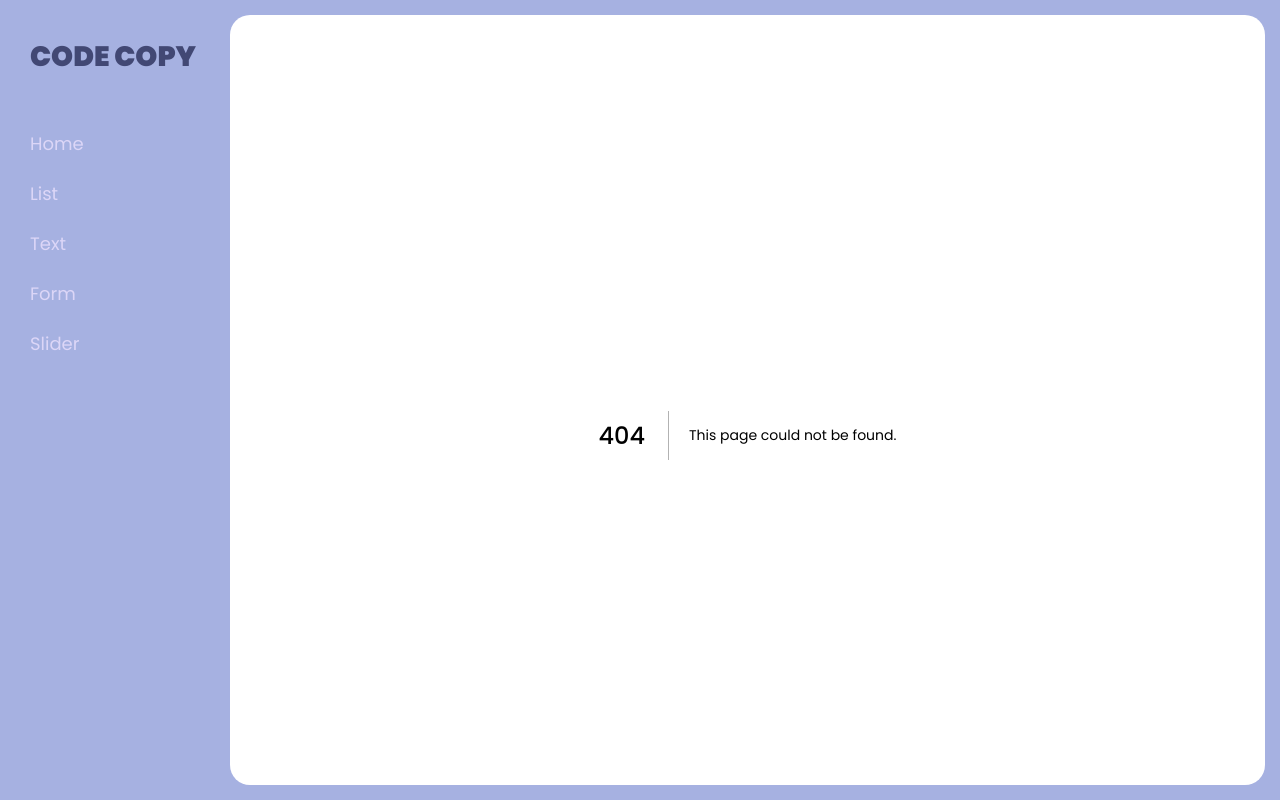
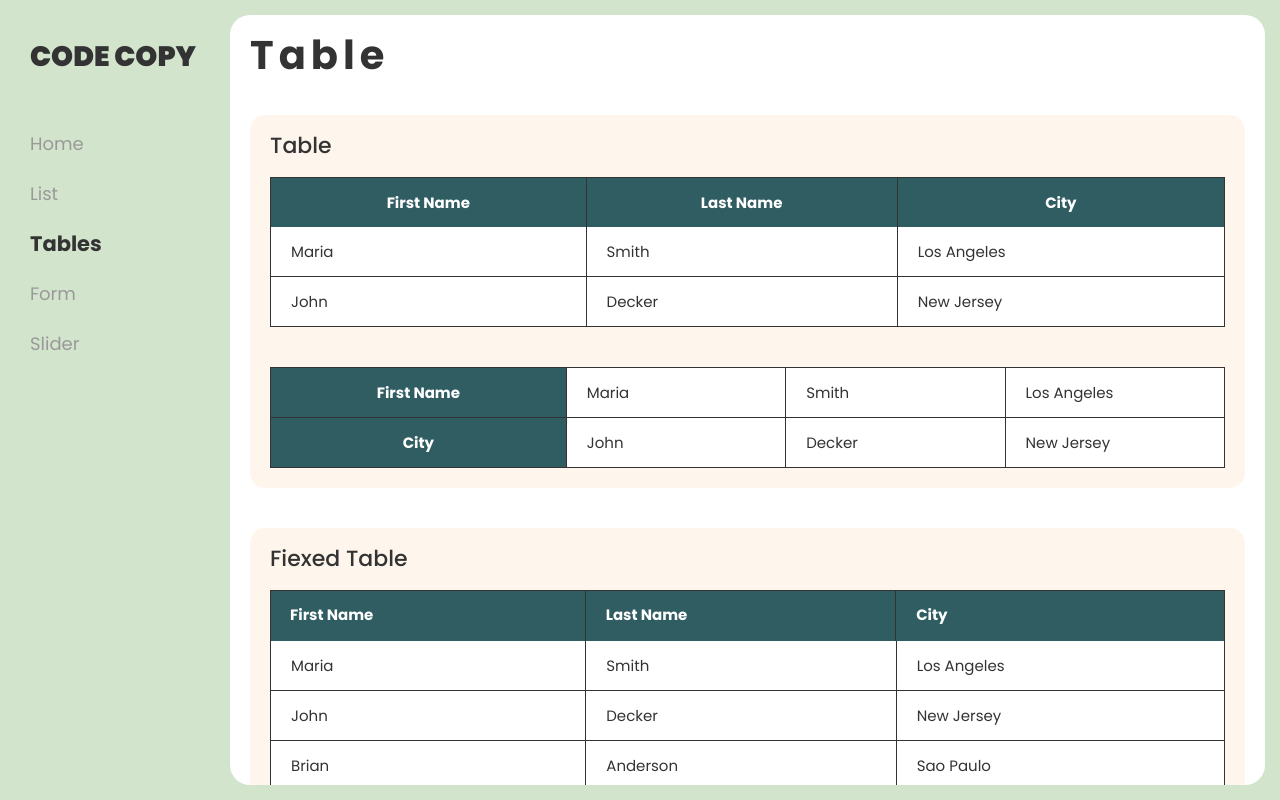
Before and after one commit to U-gummy/codeCopy, a Next.js app: page /tables in a window 1280 px wide. Before the commit this address had no page. Built offline with nearby package versions, Linux system fonts and the light colour scheme.

Commit message:
Add table components

```diff
--- a/components/list/ThumbnailListCol.js
+++ b/components/list/ThumbnailListCol.js
@@ -71,8 +71,6 @@ export default function ThumbnailListCol() {
       </ul>
 
       <style jsx>{`
-        .thumbnail-list {
-        }
         .thumbnail-list li {
           display: flex;
           justify-content: center;
--- a/components/shared/HighlightGroup.js
+++ b/components/shared/HighlightGroup.js
@@ -70,7 +70,7 @@ export default function HighlightGroup(props) {
           .btn-code {
             height:40px;
             padding:0 15px;
-            background:#424874;
+            background:#2F5D62;
             border-radius:25px;
             font-size:16px;
             color:#fff;
--- a/components/shared/Nav.js
+++ b/components/shared/Nav.js
@@ -23,8 +23,8 @@ export default function Nav() {
             </Link>
           </li>
           <li>
-            <Link href="/text">
-              <a className={activeLink("/text")}>Text</a>
+            <Link href="/tables">
+              <a className={activeLink("/tables")}>Tables</a>
             </Link>
           </li>
           <li>
@@ -45,11 +45,11 @@ export default function Nav() {
           padding: 28px 30px;
           font-size: 28px;
           font-weight: 900;
-          color: #424874;
+          color: #333;
         }
         nav {
           width: 230px;
-          background: #a6b1e1;
+          background: #d3e4cd;
         }
         nav ul {
           margin-top: 20px;
@@ -60,11 +60,11 @@ export default function Nav() {
           height: 50px;
           padding-left: 30px;
           line-height: 50px;
-          color: #dcd6f7;
+          color: #999;
           font-size: 18px;
         }
         a.active {
-          color: #fff;
+          color: #333;
           font-size: 21px;
           font-weight: 700;
         }
--- a/components/shared/Section.js
+++ b/components/shared/Section.js
@@ -9,7 +9,7 @@ export default function Section({ title, children }) {
         section {
           margin-top: 40px;
           padding: 20px 20px;
-          background: #f4eeff;
+          background: #fef5ed;
           border-radius: 15px;
         }
         section + section {
--- a/components/shared/Title.js
+++ b/components/shared/Title.js
@@ -14,7 +14,7 @@ export default function Title({ name, children }) {
         }
         h2 {
           font-size: 40px;
-          color: #000;
+          color: #333;
           letter-spacing: 5px;
         }
       `}</style>
--- /dev/null
+++ b/components/table/FixTable.js
@@ -0,0 +1,124 @@
+export default function FixTable() {
+  return (
+    <>
+      <section className="fixed">
+        <div className="wrap">
+          <table>
+            <thead>
+              <tr>
+                <th>
+                  First Name
+                  <div>First Name</div>
+                </th>
+                <th>
+                  Last Name
+                  <div>Last Name</div>
+                </th>
+                <th>
+                  City
+                  <div>City</div>
+                </th>
+              </tr>
+            </thead>
+            <tbody>
+              <tr>
+                <td>Maria</td>
+                <td>Smith</td>
+                <td>Los Angeles</td>
+              </tr>
+              <tr>
+                <td>John</td>
+                <td>Decker</td>
+                <td>New Jersey</td>
+              </tr>
+              <tr>
+                <td>Brian</td>
+                <td>Anderson</td>
+                <td>Sao Paulo</td>
+              </tr>
+              <tr>
+                <td>Harold</td>
+                <td>Derek</td>
+                <td>Cairo</td>
+              </tr>
+              <tr>
+                <td>Paola</td>
+                <td>Howard</td>
+                <td>Paris</td>
+              </tr>
+              <tr>
+                <td>Andrea</td>
+                <td>James</td>
+                <td>Sydney</td>
+              </tr>
+              <tr>
+                <td>Kevin</td>
+                <td>Spoelstra</td>
+                <td>The Hague</td>
+              </tr>
+              <tr>
+                <td>Merci</td>
+                <td>Gasol</td>
+                <td>Florence</td>
+              </tr>
+              <tr>
+                <td>Kenny</td>
+                <td>Williams</td>
+                <td>Hong Kong</td>
+              </tr>
+            </tbody>
+          </table>
+        </div>
+      </section>
+
+      <style jsx>{`
+        section.fixed {
+          position: relative;
+          border: 1px solid #333;
+          padding-top: 50px;
+          background: #2f5d62;
+        }
+        .fixed .wrap {
+          overflow-y: auto;
+          height: 190px;
+        }
+        .fixed table {
+          border-spacing: 0;
+          width: 100%;
+        }
+        .fixed td + td {
+          border-left: 1px solid #333;
+        }
+        .fixed td,
+        .fixed th {
+          border-bottom: 1px solid #333;
+          background: #fff;
+          color: #333;
+          padding: 17px 20px;
+        }
+        .fixed th {
+          height: 0;
+          line-height: 0;
+          padding-top: 0;
+          padding-bottom: 0;
+          color: transparent;
+          border: none;
+          white-space: nowrap;
+        }
+        .fixed th div {
+          position: absolute;
+          height: 50px;
+          color: #fff;
+          padding: 12px 20px;
+          top: 0;
+          margin-left: -21px;
+          line-height: normal;
+          border-left: 1px solid #333;
+        }
+        .fixed th:first-child div {
+          border: none;
+        }
+      `}</style>
+    </>
+  );
+}
--- /dev/null
+++ b/components/table/Table.js
@@ -0,0 +1,83 @@
+export default function Table() {
+  return (
+    <>
+      <table>
+        <thead>
+          <tr>
+            <th>First Name</th>
+            <th>Last Name</th>
+            <th>City</th>
+          </tr>
+        </thead>
+        <tbody>
+          <tr>
+            <td>Maria</td>
+            <td>Smith</td>
+            <td>Los Angeles</td>
+          </tr>
+          <tr>
+            <td>John</td>
+            <td>Decker</td>
+            <td>New Jersey</td>
+          </tr>
+        </tbody>
+      </table>
+
+      <table>
+        <colgroup>
+          <col width="31%" />
+          <col width="23%" />
+          <col width="23%" />
+          <col width="23%" />
+        </colgroup>
+        <tbody>
+          <tr>
+            <th>First Name</th>
+            <td>Maria</td>
+            <td>Smith</td>
+            <td>Los Angeles</td>
+          </tr>
+          <tr>
+            <th>City</th>
+            <td>John</td>
+            <td>Decker</td>
+            <td>New Jersey</td>
+          </tr>
+        </tbody>
+      </table>
+
+      <style jsx>{`
+        table {
+          border-spacing: 0;
+          width: 100%;
+          border: 1px solid #333;
+        }
+        table + table {
+          margin-top: 40px;
+        }
+        td + td {
+          border-left: 1px solid #333;
+        }
+        td,
+        th {
+          border-bottom: 1px solid #333;
+          border-left: 1px solid #333;
+          background: #fff;
+          color: #333;
+          padding: 17px 20px;
+        }
+        tr:last-child td,
+        tr:last-child th {
+          border-bottom: none;
+        }
+        th {
+          background: #2f5d62;
+          white-space: nowrap;
+          color: #fff;
+
+          border-top: 1px solid #333;
+        }
+      `}</style>
+    </>
+  );
+}
--- a/pages/layout.js
+++ b/pages/layout.js
@@ -19,7 +19,7 @@ export default function Layout({ children }) {
           display: flex;
           height: 100%;
           padding: 15px 15px 15px 0;
-          background: #a6b1e1;
+          background: #d3e4cd;
         }
         .content {
           flex: 1;
--- /dev/null
+++ b/pages/tables.js
@@ -0,0 +1,18 @@
+import Section from "../components/shared/Section";
+import Title from "../components/shared/Title";
+import FixTable from "../components/table/FixTable";
+import Table from "../components/table/Table";
+
+export default function Tables() {
+  return (
+    <>
+      <Title name="Table" />
+      <Section title="Table">
+        <Table />
+      </Section>
+      <Section title="Fiexed Table">
+        <FixTable />
+      </Section>
+    </>
+  );
+}
--- a/pages/text.js
+++ /dev/null
@@ -1,5 +0,0 @@
-import Title from "../components/shared/Title";
-
-export default function Text() {
-  return <Title name="Text" />;
-}
--- a/styles/form.css
+++ b/styles/form.css
@@ -12,26 +12,26 @@
 
 /* with button */
 .input-box.with-btn input { padding-right: 115px; }
-.input-box.with-btn button { position: absolute; bottom: 0; right: 0; width: 100px; height: 48px; background: #424874; font-size: 15px; text-align: center; line-height: 48px; color: #fff; }
+.input-box.with-btn button { position: absolute; bottom: 0; right: 0; width: 100px; height: 48px; background: #2F5D62; font-size: 15px; text-align: center; line-height: 48px; color: #fff; }
 
 /* file input */
 .input-box .input-file { position: relative; margin-top: 10px; }
 .input-box .input-file label { position: absolute; top: 0; right: 0; bottom: 0; left: 0; font-size: 0; height: 48px; }
-.input-box .input-file label:after { content: "첨부파일"; display: inline-block; position: absolute; right: 0; top: 0; width: 100px; height: 48px; background: #424874; font-size: 15px; text-align: center; line-height: 48px; color: #fff; }
+.input-box .input-file label:after { content: "첨부파일"; display: inline-block; position: absolute; right: 0; top: 0; width: 100px; height: 48px; background: #2F5D62; font-size: 15px; text-align: center; line-height: 48px; color: #fff; }
 .input-box .input-file input[type="file"] { display: none; }
 .input-box .input-file input[type="text"] { padding: 0; padding-right: 30px; margin-top: 0; }
 
 /* chack box */
 .chk-box + .chk-box { margin-top: 15px; }
 .chk-box label::before { content: ""; display: inline-block; width: 20px; height: 20px; border: 1px solid #ccc; border-radius: 5px; vertical-align: middle; margin-right: 10px; }
-.chk-box input[type="checkbox"]:checked + label::before { background: #424874; border-color: #424874; }
+.chk-box input[type="checkbox"]:checked + label::before { background: #2F5D62; border-color: #2F5D62; }
 .chk-box-group { display: flex; margin-top: 30px; }
 .chk-box-group .chk-box + .chk-box { margin-top: 0; margin-left: 30px; }
 /* btn checkbox */
 .btn-chk-box-group .chk-box label { position:relative; display:inline-block; width:200px; height:40px; text-align:center; line-height:40px; z-index:10; border-radius: 5px; }
 .btn-chk-box-group .chk-box label::before { content: ""; display: inline-block; position: absolute; left:0; top:0; width: 100%; height: 100%; border: 1px solid #ccc; border-radius: 5px; margin-right: 10px; }
-.btn-chk-box-group .chk-box input[type="checkbox"]:checked + label { color:#fff; background: #424874; }
-.btn-chk-box-group .chk-box input[type="checkbox"]:checked + label::before { background: none; border-color: #424874; }
+.btn-chk-box-group .chk-box input[type="checkbox"]:checked + label { color:#fff; background: #2F5D62; }
+.btn-chk-box-group .chk-box input[type="checkbox"]:checked + label::before { background: none; border-color: #2F5D62; }
 .btn-chk-box-group { display: flex; margin-top: 30px; }
 .btn-chk-box-group .chk-box + .chk-box { margin-top:0; margin-left: 30px; }
 
@@ -39,15 +39,15 @@
 .radio-box + .radio-box { margin-top: 15px; }
 .radio-box input[type="radio"] + label::before { content: ""; display: inline-block; width: 20px; height: 20px; border: 1px solid #ccc; border-radius: 50%; vertical-align: middle; margin-right: 10px; }
 .radio-box input[type="radio"]:checked + label { position: relative; }
-.radio-box input[type="radio"]:checked + label::before { border-color: #424874; }
-.radio-box input[type="radio"]:checked + label::after { content: ""; display: inline-block; position: absolute; top: 7px; left: 5px; width: 10px; height: 10px; background: #424874; border-radius: 50%; }
+.radio-box input[type="radio"]:checked + label::before { border-color: #2F5D62; }
+.radio-box input[type="radio"]:checked + label::after { content: ""; display: inline-block; position: absolute; top: 7px; left: 5px; width: 10px; height: 10px; background: #2F5D62; border-radius: 50%; }
 .radio-box-group { display: flex; margin-top: 30px; }
 .radio-box-group .radio-box + .radio-box { margin-top: 0; margin-left: 30px; }
 /* btn radio */ /*TODO: btn checkbox 와 코드 같음. 개선 필요 */
 .btn-radio-box-group .radio-box input[type="radio"] + label { position:relative; display:inline-block; width:200px; height:40px; text-align:center; line-height:40px; z-index:10; border-radius: 5px; }
 .btn-radio-box-group .radio-box input[type="radio"] + label::before { content: ""; display: inline-block; position: absolute; left:0; top:0; width: 100%; height: 100%; border: 1px solid #ccc; border-radius: 5px; margin-right: 10px; }
-.btn-radio-box-group .radio-box input[type="radio"]:checked + label { color:#fff; background: #424874; }
-.btn-radio-box-group .radio-box input[type="radio"]:checked + label::before { background: none; border-color: #424874; }
+.btn-radio-box-group .radio-box input[type="radio"]:checked + label { color:#fff; background: #2F5D62; }
+.btn-radio-box-group .radio-box input[type="radio"]:checked + label::before { background: none; border-color: #2F5D62; }
 .btn-radio-box-group .radio-box input[type="radio"]:checked + label::after { display: none; }
 .btn-radio-box-group { display: flex; margin-top: 30px; }
 .btn-radio-box-group .radio-box + .radio-box { margin-top: 0; margin-left: 30px; }
--- a/styles/globals.css
+++ b/styles/globals.css
@@ -10,7 +10,7 @@ body {
   height: 100%;
   width: 100%;
   overflow: hidden;
-  color: #000;
+  color: #333;
 }
 * {
   margin: 0;
@@ -25,7 +25,7 @@ body {
   box-sizing: border-box;
 }
 body {
-  color: #000;
+  color: #333;
   font-size: 15px;
   line-height: 1;
 }
@@ -54,7 +54,7 @@ table td img {
 }
 a {
   display: inline-block;
-  color: #000;
+  color: #333;
 }
 a:link,
 a:visited,
@@ -117,7 +117,7 @@ input[type="password"] {
   height: 48px;
   border: 1px solid #999;
   border-radius: 8px;
-  color: #000;
+  color: #333;
   font-size: 14px;
   -moz-user-select: auto;
   -webkit-user-select: auto;
@@ -154,7 +154,7 @@ textarea {
   padding: 8px 8px;
   border: solid 1px #cccccc;
   background-color: #fff;
-  color: #000;
+  color: #333;
   outline: none;
   font-size: 18px;
   font-family: "Noto Sans KR", sans-serif;
```
